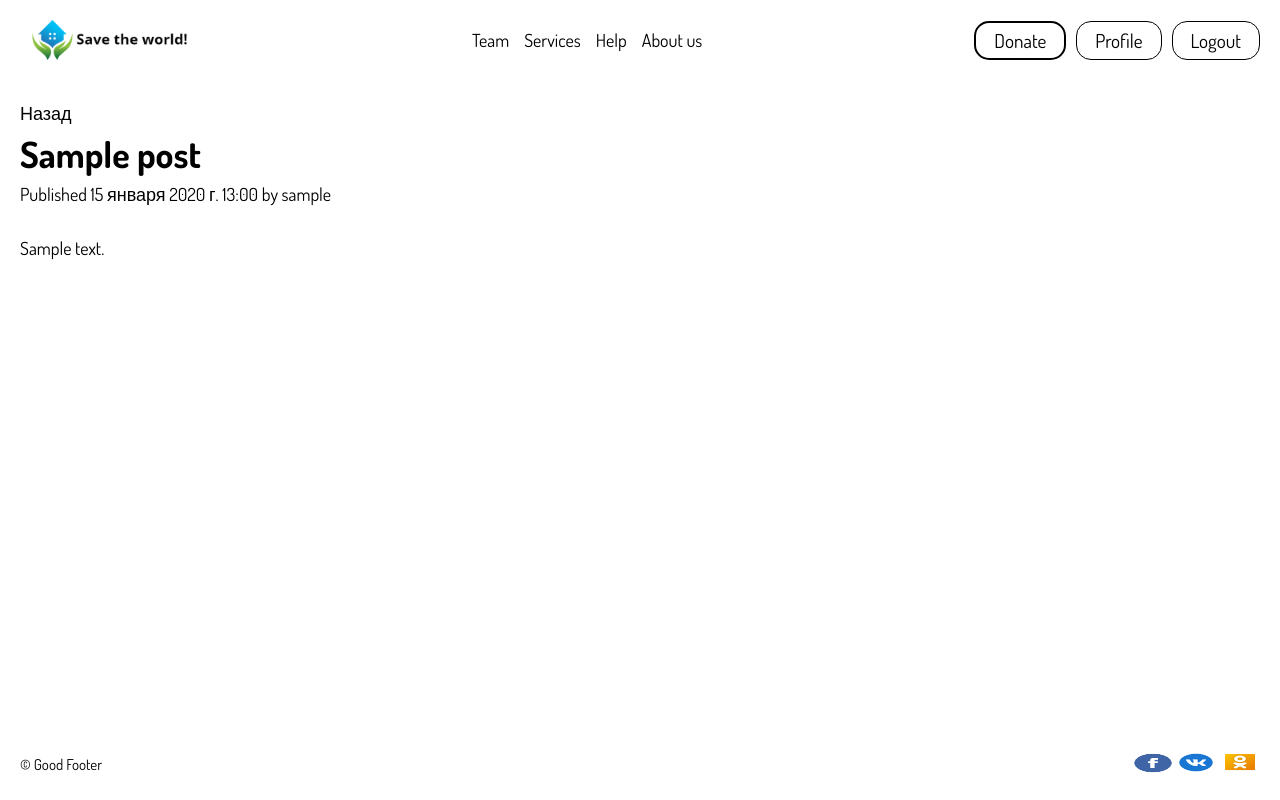
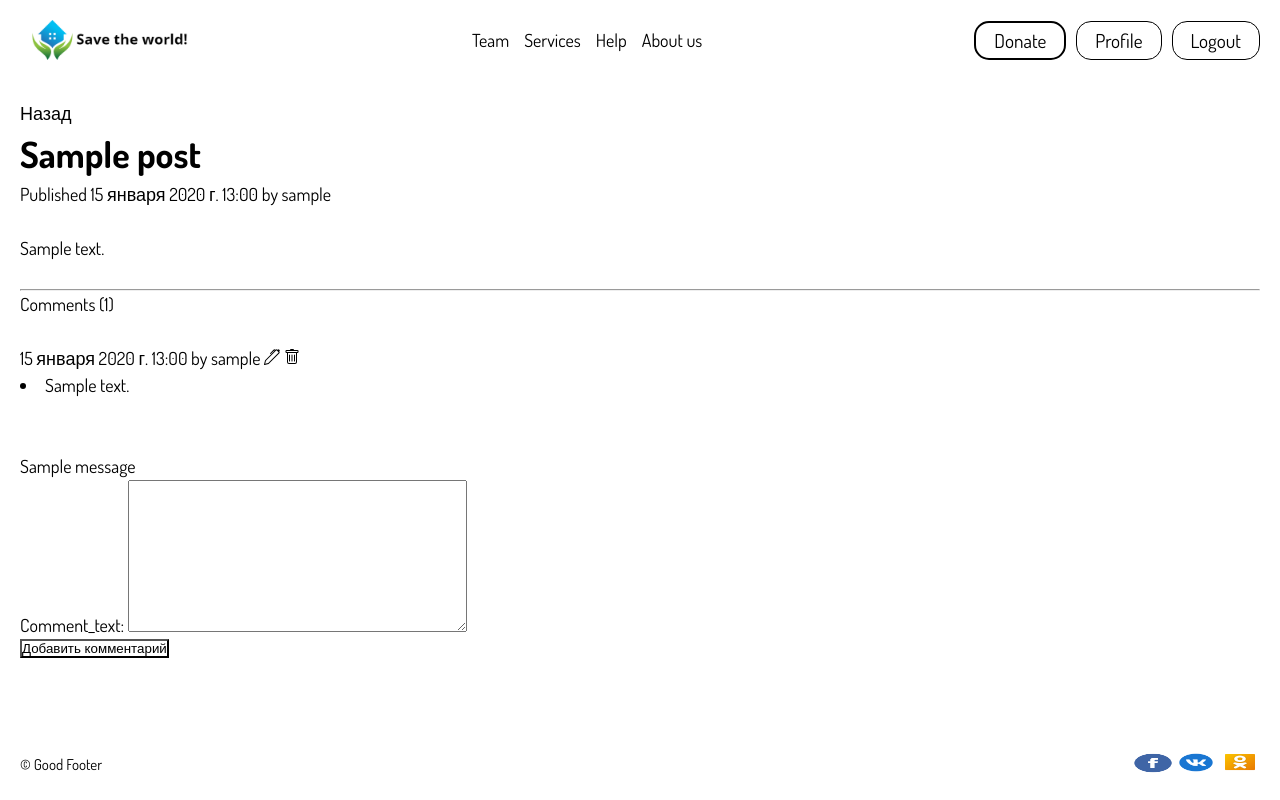
Before and after one commit to IlshatKhairullin/Boosty-analogue-on-django, a Django app: a page that uses web/templates/web/detail.html in a window 1280 px wide. Run offline with Django 4.2, Linux system fonts and the light colour scheme; a user stored in the database is signed in; tables that the repository leaves empty hold one stand-in row (values such as "Sample post"); one stand-in notice (Sample message) is shown.

Commit message:
feat: comments system draft

```diff
--- a/web/forms.py
+++ b/web/forms.py
@@ -3,7 +3,7 @@ from django.contrib.auth.forms import UserCreationForm
 from django import forms
 from django.utils.translation import gettext_lazy as _
 
-from web.models import Post
+from web.models import Post, Comment
 
 User = get_user_model()
 
@@ -32,7 +32,12 @@ class RegisterUserForm(UserCreationForm):
 
 
 class PostForm(forms.ModelForm):
-
     class Meta:
         model = Post
         fields = ('title', 'body', 'status')
+
+
+class CommentForm(forms.ModelForm):
+    class Meta:
+        model = Comment
+        fields = ('body',)
--- a/web/models.py
+++ b/web/models.py
@@ -71,12 +71,20 @@ class Like(models.Model):
     content_object = GenericForeignKey('content_type', 'object_id')
 
 
+class IsActiveFilterComments(models.Manager):
+    def get_queryset(self):
+        return super().get_queryset().filter(is_active=True)
+
+
 class Comment(BaseModel):
-    post = models.ForeignKey(Post, related_name='comments',
-                             on_delete=models.CASCADE)
-    name = models.CharField(max_length=80)
-    body = models.TextField()
+    post = models.ForeignKey(Post, related_name='comments_posts', on_delete=models.CASCADE)
+    author = models.ForeignKey(User, on_delete=models.CASCADE, verbose_name='commenter')
+    body = models.TextField(verbose_name='comment_text')
     is_active = models.BooleanField(default=True)
+    objects = IsActiveFilterComments()
+
+    class Meta:
+        ordering = ('-created_date',)
 
     def __str__(self):
-        return f'Comment by {self.name} on {self.post}'
+        return f'Comment by {self.author} on {self.post}'
--- a/web/templates/web/detail.html
+++ b/web/templates/web/detail.html
@@ -8,5 +8,51 @@
         Published {{ post.publish }} by {{ post.author }}
     </p>
     <br>
-{{ post.body|linebreaks }}
+    {{ post.body|linebreaks }}
+    <br>
+    <hr>Comments ({{ post.comments_posts.all.count }})
+    <br>
+    <br>
+
+    {% for comment in post.comments_posts.all %}
+        {{ comment.created_date }} by {{ comment.author }}
+        {% if request.user == comment.author %}
+            <a href="{% url 'comment_edit' post.slug post.id comment.id %}">
+                <svg xmlns="http://www.w3.org/2000/svg" width="16" height="16" fill="currentColor" class="bi bi-pen"
+                     viewBox="0 0 16 16">
+                    <path d="m13.498.795.149-.149a1.207 1.207 0 1 1 1.707 1.708l-.149.148a1.5 1.5 0 0 1-.059 2.059L4.854 14.854a.5.5 0 0 1-.233.131l-4 1a.5.5 0 0 1-.606-.606l1-4a.5.5 0 0 1 .131-.232l9.642-9.642a.5.5 0 0 0-.642.056L6.854 4.854a.5.5 0 1 1-.708-.708L9.44.854A1.5 1.5 0 0 1 11.5.796a1.5 1.5 0 0 1 1.998-.001zm-.644.766a.5.5 0 0 0-.707 0L1.95 11.756l-.764 3.057 3.057-.764L14.44 3.854a.5.5 0 0 0 0-.708l-1.585-1.585z"></path>
+                </svg>
+            </a>
+            <a href="{% url 'comment_delete' post.slug post.id comment.id %}">
+                <svg xmlns="http://www.w3.org/2000/svg" width="16" height="16" fill="currentColor" class="bi bi-trash"
+                     viewBox="0 0 16 16">
+                    <path d="M5.5 5.5A.5.5 0 0 1 6 6v6a.5.5 0 0 1-1 0V6a.5.5 0 0 1 .5-.5zm2.5 0a.5.5 0 0 1 .5.5v6a.5.5 0 0 1-1 0V6a.5.5 0 0 1 .5-.5zm3 .5a.5.5 0 0 0-1 0v6a.5.5 0 0 0 1 0V6z"></path>
+                    <path fill-rule="evenodd"
+                          d="M14.5 3a1 1 0 0 1-1 1H13v9a2 2 0 0 1-2 2H5a2 2 0 0 1-2-2V4h-.5a1 1 0 0 1-1-1V2a1 1 0 0 1 1-1H6a1 1 0 0 1 1-1h2a1 1 0 0 1 1 1h3.5a1 1 0 0 1 1 1v1zM4.118 4 4 4.059V13a1 1 0 0 0 1 1h6a1 1 0 0 0 1-1V4.059L11.882 4H4.118zM2.5 3V2h11v1h-11z"></path>
+                </svg>
+            </a>
+        {% endif %}
+        <br>
+        <li class="date">
+            {{ comment.body }}
+        </li>
+        <br>
+        <br>
+    {% endfor %}
+
+    {% if messages %}
+        {% for m in messages %}
+            {{ m }}
+        {% endfor %}
+    {% endif %}
+
+    <form method="post">
+
+        {% csrf_token %}
+        {{ form.as_p }}
+
+        <button name="add_comment">Добавить комментарий</button>
+
+    </form>
+
 {% endblock %}
--- a/web/urls.py
+++ b/web/urls.py
@@ -7,6 +7,8 @@ urlpatterns = [
     path('register/', views.Register.as_view(), name='register'),
     path('login/', views.login, name='login'),
     path('home/<slug:slug>/<int:id>', views.DetailPostView.as_view(), name='post_detail'),
+    path('home/<slug:slug>/<int:post_id>/comment/<int:id>/delete', views.DeleteComment.as_view(), name='comment_delete'),
+    path('home/<slug:slug>/<int:post_id>/comment/<int:id>/edit', views.UpdateComment.as_view(), name='comment_edit'),
     path('profile/', views.ProfileView.as_view(), name='profile'),
     path('profile/<slug:slug>/<int:id>', views.DetailPostEditView.as_view(), name='post_edit_detail'),
     path('profile/post-add/', views.PostCreateFormView.as_view(), name='post_create'),
--- a/web/views.py
+++ b/web/views.py
@@ -1,10 +1,23 @@
+from django.contrib.auth.decorators import login_required
+from django.contrib import messages
 from django.utils.text import slugify
 from django.views import View
 from django.views.generic import ListView, DetailView, UpdateView, CreateView, DeleteView
-from .forms import UserCreationForm, RegisterUserForm, PostForm
+from django.views.generic.edit import FormMixin
+from .forms import UserCreationForm, RegisterUserForm, PostForm, CommentForm
 from django.contrib.auth import authenticate, login
 from django.shortcuts import render, redirect
 from .models import *
+
+
+class CustomMessageMixin:
+    @property
+    def success_msg(self):
+        return False
+
+    def form_valid(self, form):
+        messages.success(self.request, self.success_msg)
+        return super().form_valid(form)
 
 
 class Register(View):
@@ -41,13 +54,60 @@ class PostListView(ListView):
     slug_url_kwarg = 'id'
 
 
-class DetailPostView(DetailView):
+class DetailPostView(CustomMessageMixin, DetailView, FormMixin):
+    # FormMixin - тк изначально в DetailView нет параметра form_class
     model = Post
+    form_class = CommentForm  # сделать редактирование и удаление коммента
+    success_msg = 'Комментарий успешно добавлен'
     template_name = 'web/detail.html'
-    context_object_name = 'post'
     slug_field = 'id'
     slug_url_kwarg = 'id'
 
+    def post(self, request, *args, **kwargs):
+
+        form = self.get_form()
+
+        # if login_required():  # выкинуть надпись: для add comm нужно войти на сайт
+        #     return redirect('login')
+
+        if form.is_valid():
+            return self.form_valid(form)
+        else:
+            return self.form_invalid(form)
+
+    def form_valid(self, form):
+        self.object = form.save(commit=False)
+        self.object.post = self.get_object()
+        self.object.author = self.request.user
+        self.object.save()
+        return super().form_valid(form)
+
+    def get_success_url(self, **kwargs):  # добавить AJAX чтобы не уезжать наверх после добавления коммента
+        return reverse('post_detail', args=(self.kwargs['slug'], self.kwargs[self.slug_url_kwarg]))
+
+
+class UpdateComment(UpdateView):
+    template_name = 'web/detail.html'
+    form_class = CommentForm
+
+    def get_queryset(self):
+        return Comment.objects.filter(id=self.kwargs['id'])
+
+    def get_success_url(self, **kwargs):
+        # return reverse('post_detail', args=(self.kwargs['slug'], self.kwargs[self.slug_url_kwarg]))
+        return reverse('post_list')
+
+class DeleteComment(DeleteView):
+    template_name = 'web/detail.html'
+    slug_field = 'id'
+    slug_url_kwarg = 'id'
+
+    def get_queryset(self):
+        return Post.objects.all()
+
+    def get_success_url(self, **kwargs):
+        # return reverse('post_detail', args=(self.kwargs['slug'], self.kwargs[self.slug_url_kwarg]))
+        return reverse('post_list')
 
 class DetailPostEditView(DetailView):
     model = Post
```
